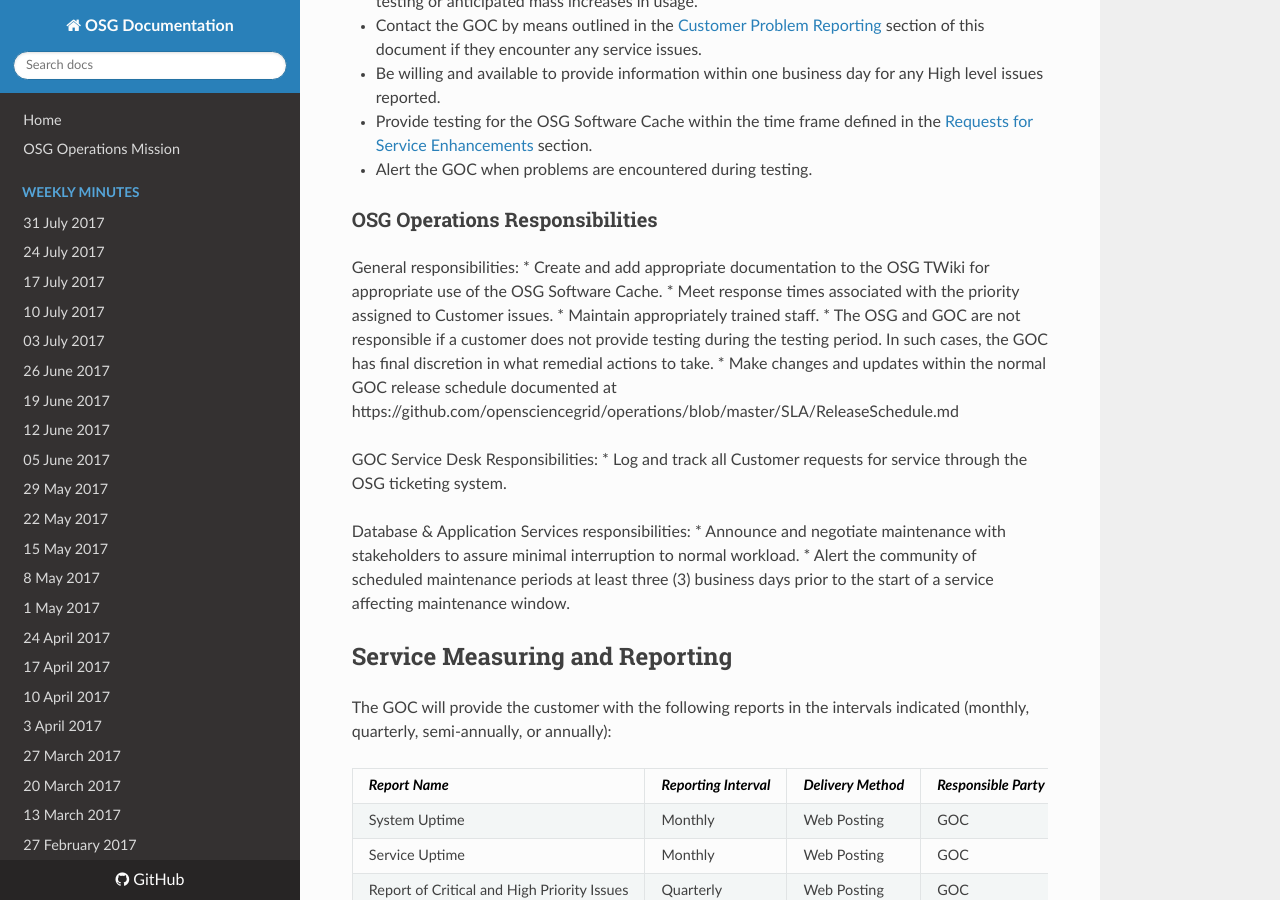
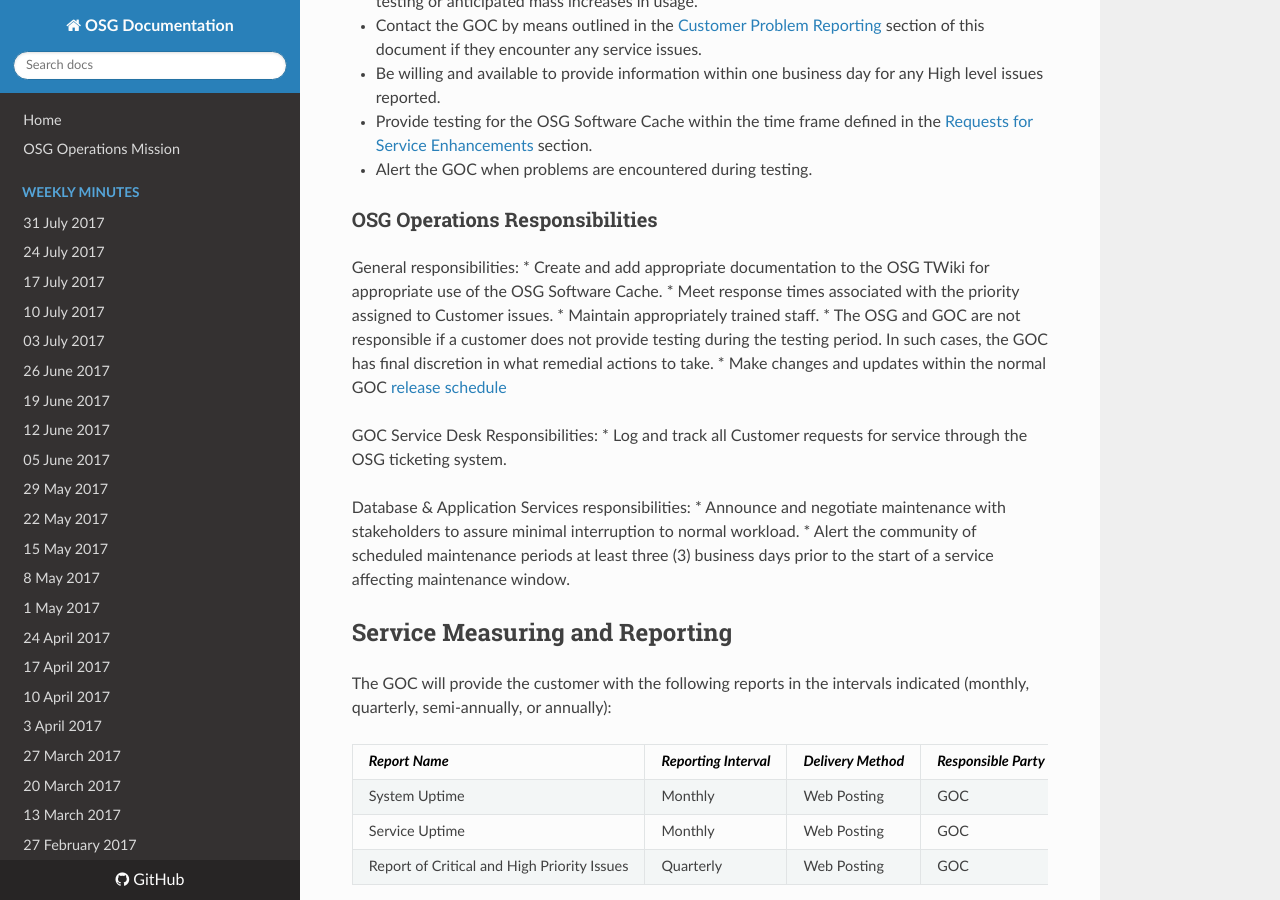
Before and after one commit to osg-htc/operations, an MkDocs documentation site: the page built from docs/SLA/cadist.md, in a window 1280 px wide and 900 px high, scrolled down 3273 px. Built offline with MkDocs 1.6.1, drawn with Linux system fonts in a browser that asks for light colours; nearby versions of some CDN libraries; old or Windows-style settings are respelled for this version of MkDocs.

Commit message:
Update cadist.md

```diff
--- a/docs/SLA/cadist.md
+++ b/docs/SLA/cadist.md
@@ -96,7 +96,7 @@ General responsibilities:
    * Meet response times associated with the priority assigned to Customer issues.
    * Maintain appropriately trained staff.
    * The OSG and GOC are not responsible if a customer does not provide testing during the testing period. In such cases, the GOC has final discretion in what remedial actions to take.
-   * Make changes and updates within the normal GOC release schedule documented at https://github.com/opensciencegrid/operations/blob/master/SLA/ReleaseSchedule.md
+   * Make changes and updates within the normal GOC [release schedule](ReleaseSchedule)
 
 GOC Service Desk Responsibilities:
    * Log and track all Customer requests for service through the OSG ticketing system.
```
